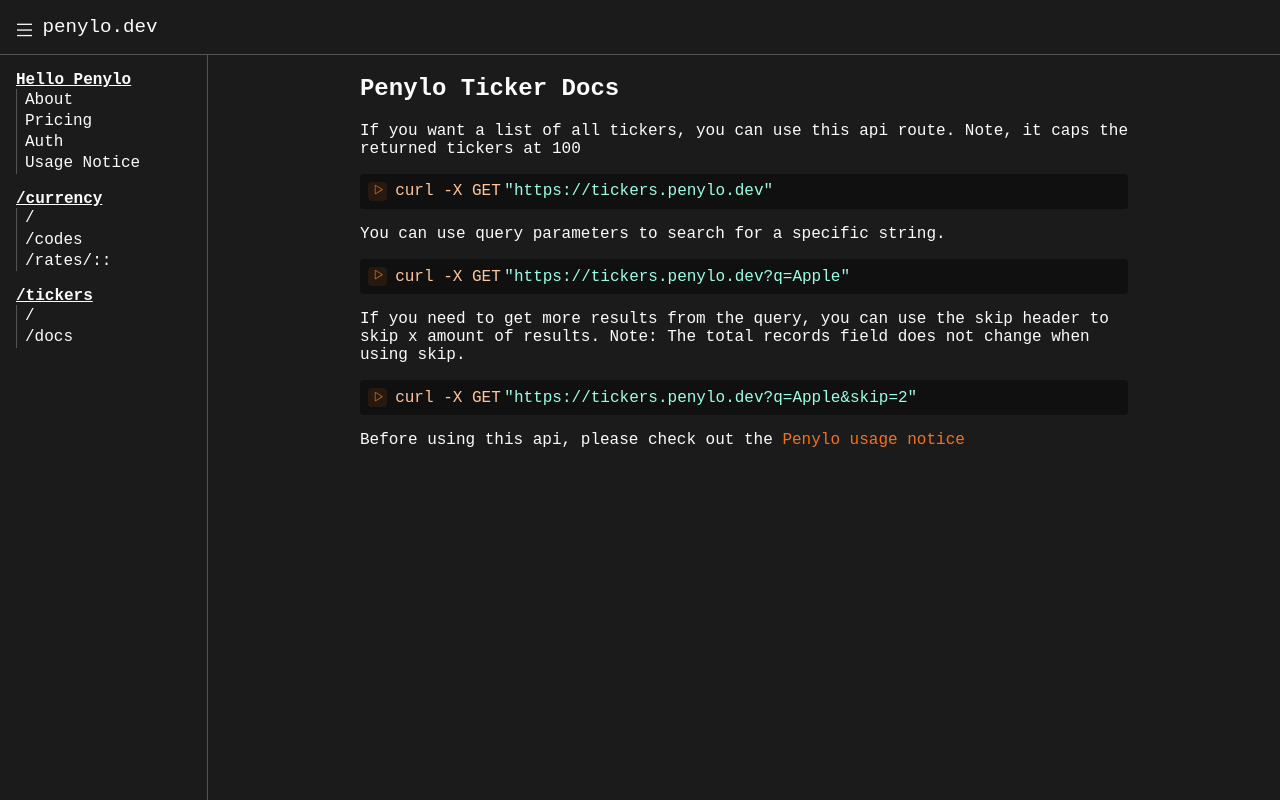
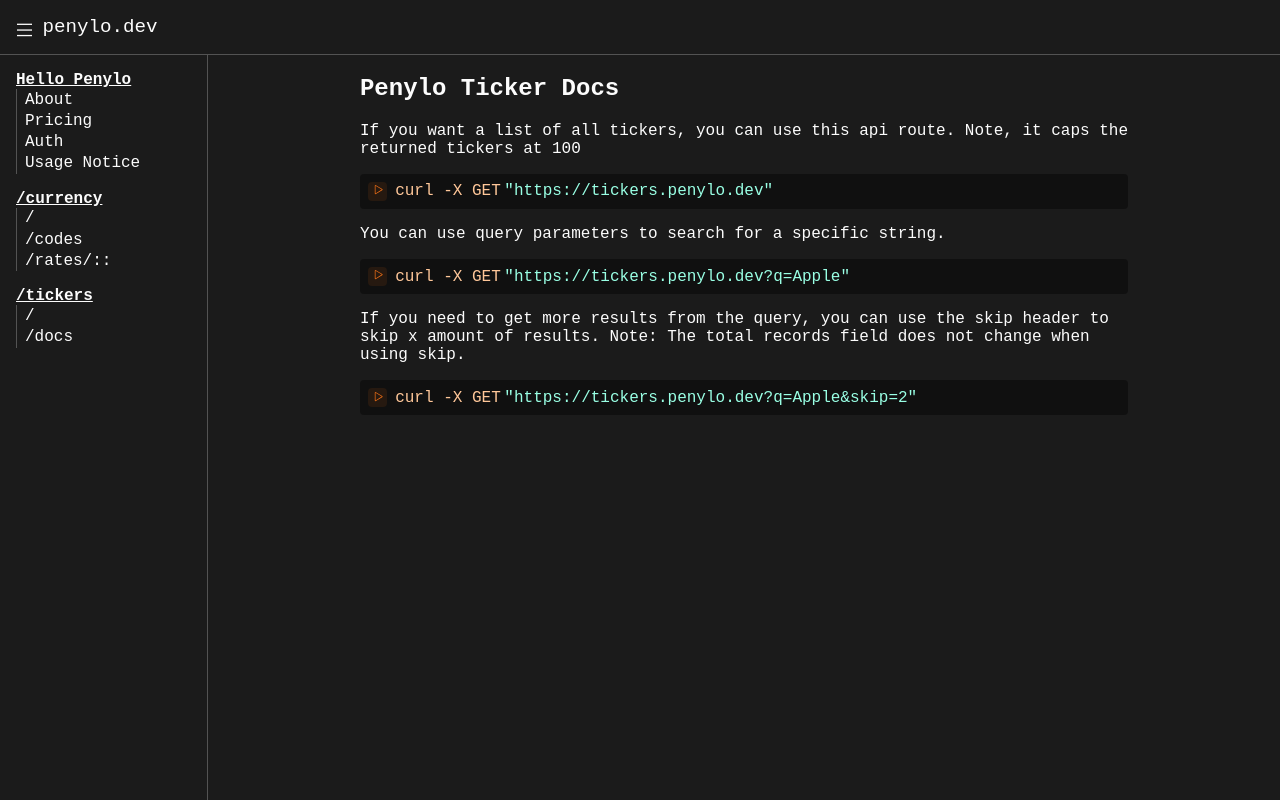
Before and after one commit to CoasterFan5/penylo.dev, a SvelteKit app: page /tickers/docs in a window 1280 px wide. Built offline with nearby package versions, Linux system fonts and the light colour scheme.

Commit message:
remove penylo usage limit on tickers docs

```diff
--- a/src/routes/(docs)/tickers/docs/+page.svelte
+++ b/src/routes/(docs)/tickers/docs/+page.svelte
@@ -1,5 +1,4 @@
 <script>
-	import Link from '$lib/components/Link.svelte';
 	import TryQuery from '$lib/components/TryQuery.svelte';
 </script>
 
@@ -21,5 +20,3 @@
 </p>
 
 <TryQuery responseType="GET" route="https://tickers.penylo.dev?q=Apple&skip=2" />
-
-<p>Before using this api, please check out the <Link href="/usage">Penylo usage notice</Link></p>
```
